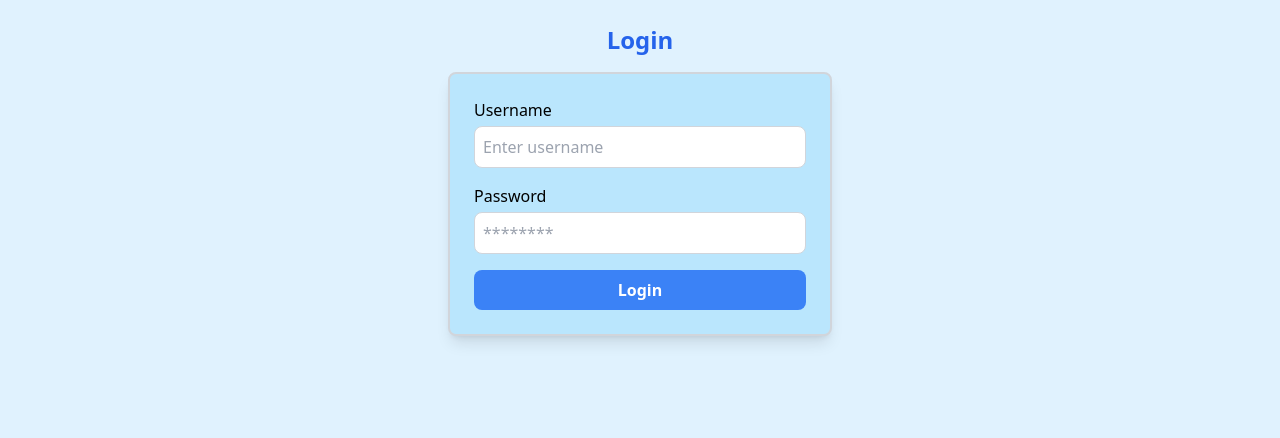
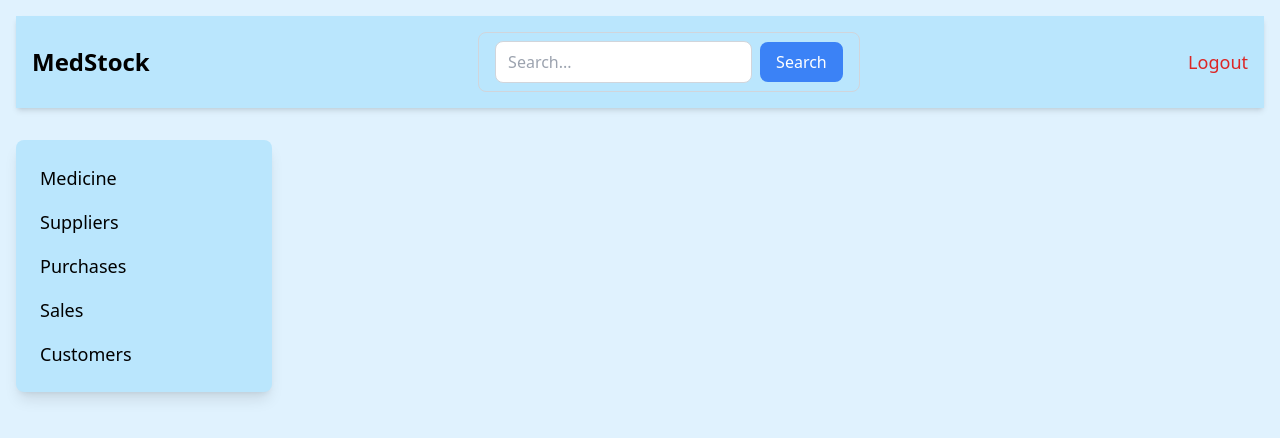
Before and after one commit to santos-g85/medStock, a Django app: page / in a window 1280 px wide. Shown: the top 438 px of the page. Run offline with Django 5.2, Linux system fonts and the light colour scheme; some libraries are stand-ins or nearby versions.

Commit message:
second commit

```diff
--- a/main/app/templates/login.html
+++ /dev/null
@@ -1,67 +0,0 @@
-{% extends "base.html" %}
-{% block title %}Login{% endblock %}
-
-{% block content %}
-<div class="container mx-auto p-6">
-  <h2 class="text-2xl font-semibold text-center text-blue-600 mb-4">Login</h2>
-
-  <div class="flex flex-col w-96 items-center justify-center mx-auto border-2 border-gray-300 rounded-lg p-6 shadow-lg bg-sky-200">
-
-    <!-- Show JS popup alerts for messages -->
-    {% if messages %}
-      <script>
-        window.onload = function () {
-          {% for message in messages %}
-            alert("{{ message|escapejs }}");
-          {% endfor %}
-        };
-      </script>
-    {% endif %}
-
-    <!-- Optional inline fallback (if JS is disabled) -->
-    <noscript>
-      <div class="mb-4">
-        {% for message in messages %}
-          <p class="bg-red-500 text-white p-2 rounded-md mb-2">{{ message }}</p>
-        {% endfor %}
-      </div>
-    </noscript>
-
-    <!-- Login Form -->
-    <form
-      action="{% url 'login' %}"
-      method="POST"
-      enctype="multipart/form-data"
-      class="text-center w-full"
-    >
-      {% csrf_token %}
-      <label for="username" class="block text-left mb-1 font-medium">Username</label>
-      <input
-        type="text"
-        id="username"
-        name="username"
-        placeholder="Enter username"
-        class="border border-gray-300 rounded-lg p-2 mb-4 w-full"
-        required
-      />
-
-      <label for="password" class="block text-left mb-1 font-medium">Password</label>
-      <input
-        type="password"
-        id="password"
-        name="password"
-        placeholder="********"
-        class="border border-gray-300 rounded-lg p-2 mb-4 w-full"
-        required
-      />
-
-      <button
-        type="submit"
-        class="bg-blue-500 text-white font-semibold py-2 px-4 rounded-lg hover:bg-blue-600 w-full"
-      >
-        Login
-      </button>
-    </form>
-  </div>
-</div>
-{% endblock %}
--- a/main/app/templates/topnav.html
+++ b/main/app/templates/topnav.html
@@ -26,7 +26,7 @@
     </form>
 
     <div class="flex space-x-6 items-center">
-      <a href="{% url 'logout' %}" class="text-lg hover:underline text-red-600">Logout</a>
+      <a  class="text-lg hover:underline text-red-600">Logout</a>
     </div>
   </div>
 
--- a/main/app/urls.py
+++ b/main/app/urls.py
@@ -1,13 +1,10 @@
 from django.urls import path
 from .views import home, medicineDetail,addMedicine,availableMedicine
-from .views import allMedicines,deleteMedicine,userLogin,userLogOut,search
+from .views import allMedicines,deleteMedicine,search
 
 urlpatterns = [
 
-     path('', userLogin, name='login'),
-    path('login/', userLogin, name='login'),
-    path('logout/', userLogOut, name='logout'),
-    path('home/', home, name='home'),
+    path('', home, name='home'),
     #medicine
     path('medicines/details/<int:id>/', medicineDetail, name='medicinedetails'),
     #path('medicines/', medicine, name='medicine'),
--- a/main/app/views.py
+++ b/main/app/views.py
@@ -3,64 +3,28 @@ from django.http import HttpResponse,HttpRequest,JsonResponse
 from .models import Medicine,Supplier
 from django.contrib import messages
 from django.contrib.auth.models import User
-from django.contrib.auth import authenticate, login,logout
-from django.contrib.auth.decorators import login_required
 # Create your views here.
 from django.db.models import Q
 
-@login_required
+
 def home(request:HttpRequest)->HttpResponse:
     return render(request, "home.html")
 
-
-def userLogin(request: HttpRequest) -> HttpResponse:
-    if request.method == 'POST':
-        username = request.POST.get('username')
-        password = request.POST.get('password')
-
-        user = authenticate(request, username=username, password=password)
-
-        if user is not None:
-            login(request, user)
-            messages.success(request, "Login successful")
-            return redirect('home')
-
-        else:
-            messages.error(request, "Invalid username or password")
-
-    return render(request, 'login.html')
-
-def userLogOut(request:HttpRequest)->HttpResponse:
-    logout(request)
-    messages.success(request,"user logged out successfully")
-    return redirect('login')
 
 def search(request:HttpRequest)->JsonResponse:
     query = request.GET.get('q', '')
 
     if query:
         medicines = Medicine.objects.filter(
-            Q(name__icontains=query) |
-            Q(supplier__icontains=query) |
-            Q(brand__icontains=query)
+            Q(name__icontains=query)
+           # Q(supplier__icontains=query) |
+            #Q(brand__icontains=query)
         )
-        results = [{"id": medicine.id, "name": medicine.name} for medicine in medicines]
-        return JsonResponse({"results": results})
+        return render(request,'search.html',{"results":medicines})
     else:
-        return JsonResponse({"results": []})
+        return render(request,'search.html',{})
 
 
-
-"""def medicine(request: HttpRequest) -> HttpResponse:
-    all_medicines = Medicine.objects.all()
-    available_medicines = [x for x in all_medicines if x.quantity_in_stock > 0]
-
-    context = {
-        "all_medicines": all_medicines,
-        "available_medicines": available_medicines,
-    }
-    return render(request, "medicine.html", context)
-"""
 
 
 def allMedicines(request: HttpRequest) -> HttpResponse:
```
Also changed, not shown: main/app/templates/search.html (added, +47 -0 lines).
